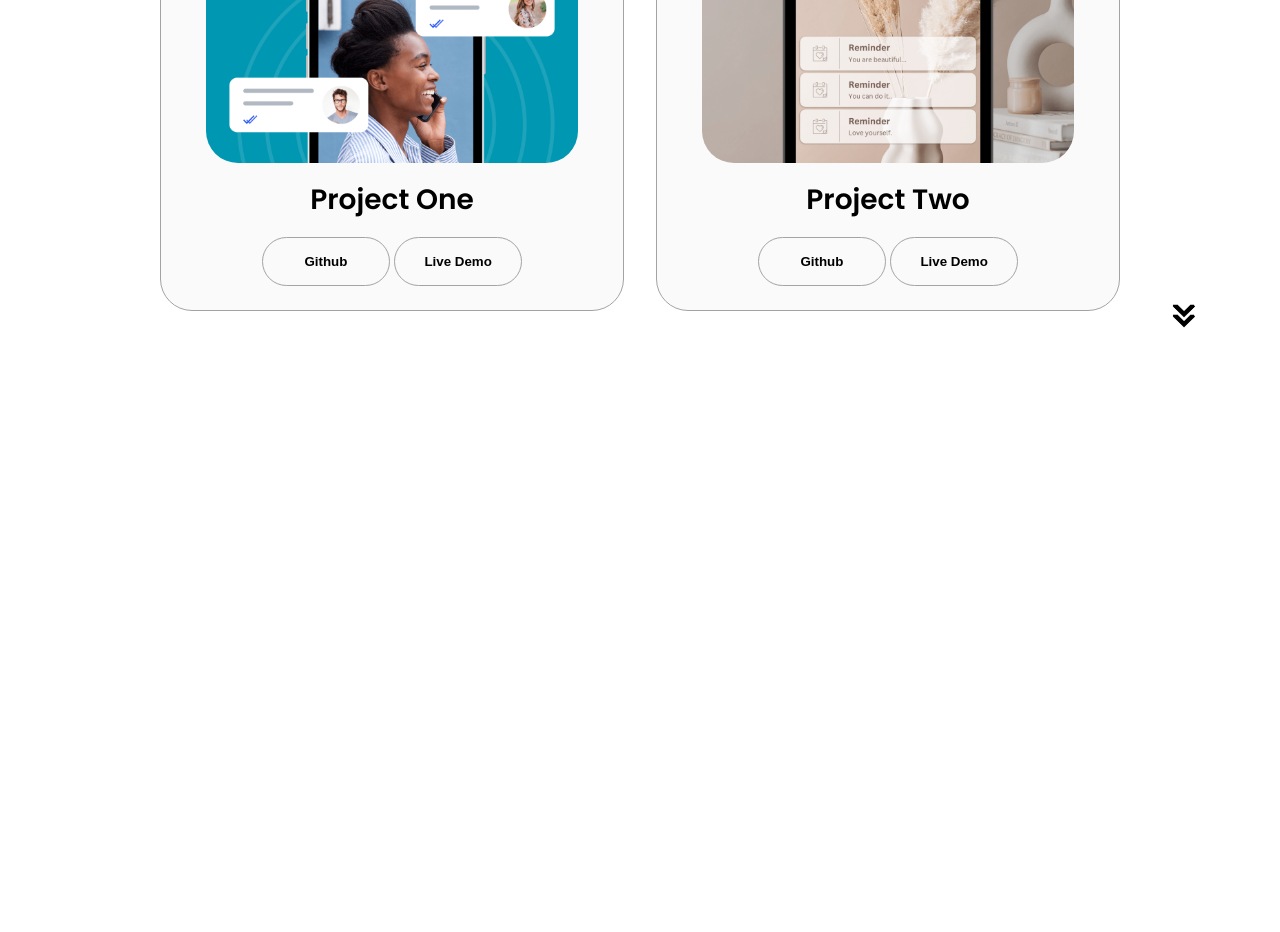
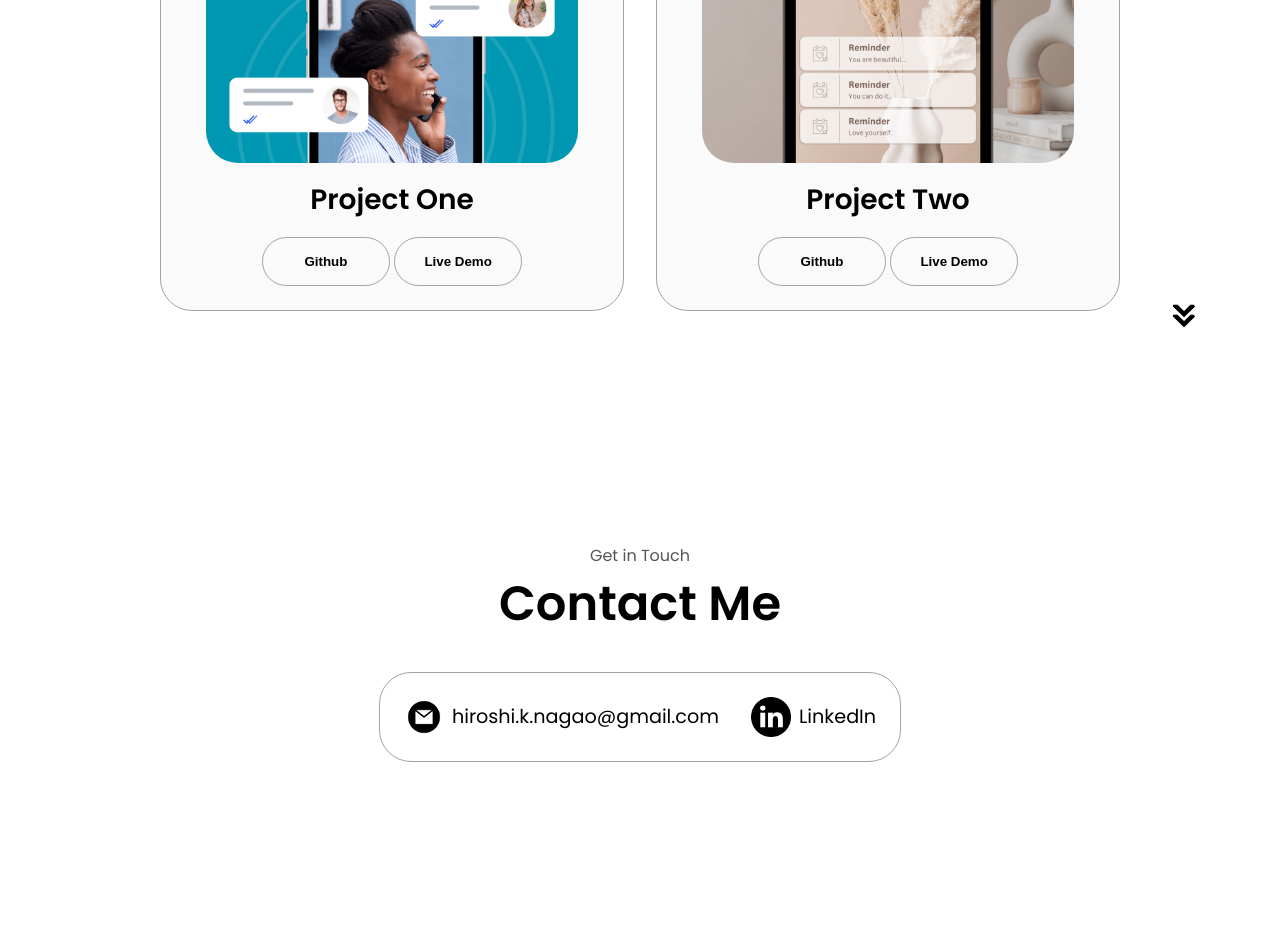
Before and after one commit to hiroshiknagao/my_portfolio, a plain HTML site: page index.html in a window 1280 px wide. Shown: the part 2708-3640 px from the top of the page. Before the commit the page ends 3080 px from the top, so only its background shows below. Drawn offline with Linux system fonts and the light colour scheme.

Commit message:
contact section styling

```diff
--- a/index.html
+++ b/index.html
@@ -254,6 +254,28 @@
       onclick="location.href='./#contact'"
     />
   </section>
+  <section id="contact">
+      <p class="section__text__p1">Get in Touch</p>
+      <h1 class="title">Contact Me</h1>
+      <div class="contact-info-upper-container">
+        <div class="contact-info-container">
+          <img
+            src="./assets/email.png"
+            alt="Email icon"
+            class="icon contact-icon email-icon"
+          />
+          <p><a href="mailto:hiroshi.k.nagao@gmail.com">hiroshi.k.nagao@gmail.com</a></p>
+        </div>
+        <div class="contact-info-container">
+          <img
+            src="./assets/linkedin.png"
+            alt="LinkedIn icon"
+            class="icon contact-icon email-icon"
+          />
+          <p><a href="https://www.linkedin.com">LinkedIn</a></p>
+        </div>
+      </div>
+    </section>
   <script src="script.js"></script>
 </body>
 </html>
--- a/style.css
+++ b/style.css
@@ -371,3 +371,42 @@ position: relative;
   color: black;
   border-color: rgb(163, 163, 163);
 }
+
+/* contact page*/
+#contact {
+  display: flex;
+  justify-content: center;
+  flex-direction: column;
+  height: 70vh;
+}
+
+.contact-info-upper-container {
+  display: flex;
+  justify-content: center;
+  border-radius: 2rem;
+  border: rgb(53, 53, 53) 0.1rem solid;
+  border-color: rgb(163, 163, 163);
+  background: (250, 250, 250);
+  margin: 2rem auto;
+  padding: 0.5rem;
+}
+
+.contact-info-container {
+  display: flex;
+  align-items: center;
+  justify-content: center;
+  gap: 0.5rem;
+  margin: 1rem;
+}
+
+.contact-info-container p {
+  font-size: larger;
+}
+
+.contact-icon {
+  cursor: default;
+}
+
+.email-icon {
+  height: 2.5rem;
+}
```
